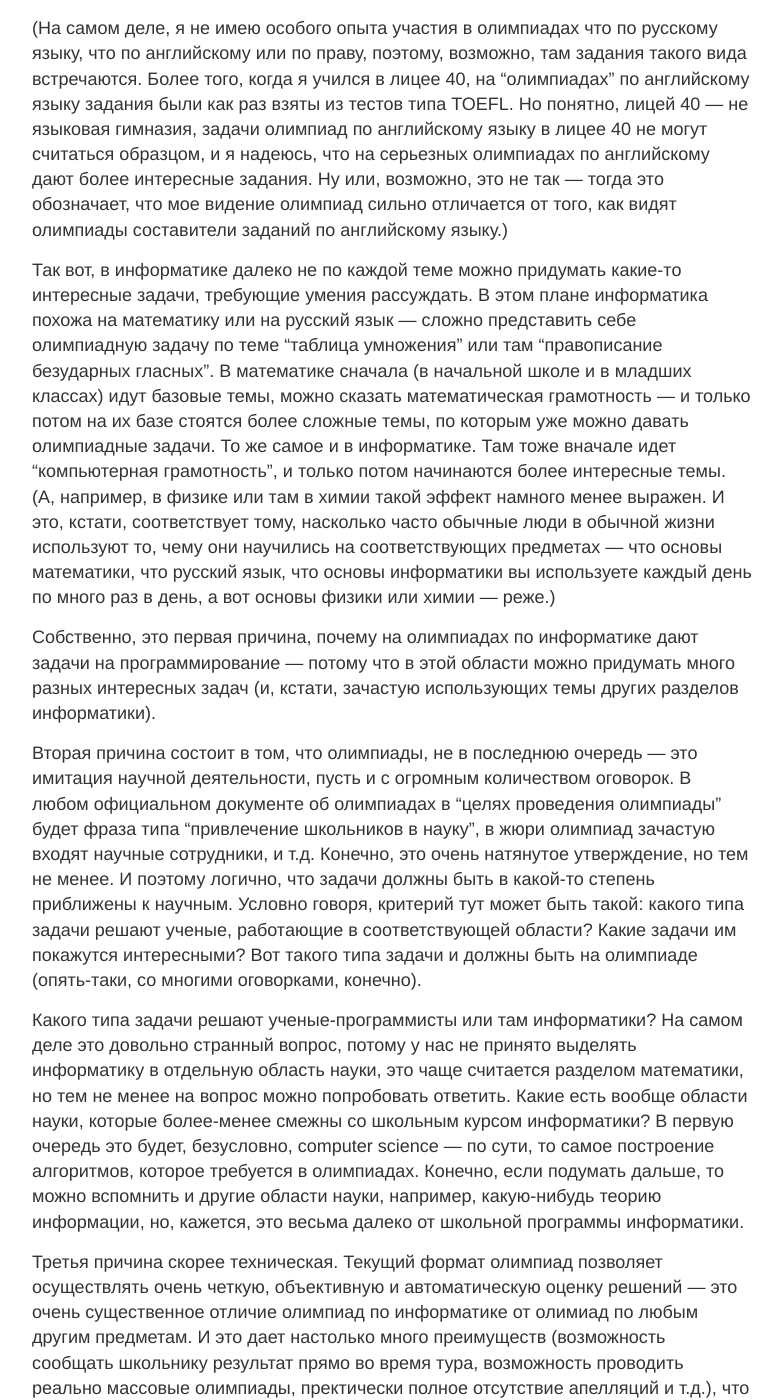
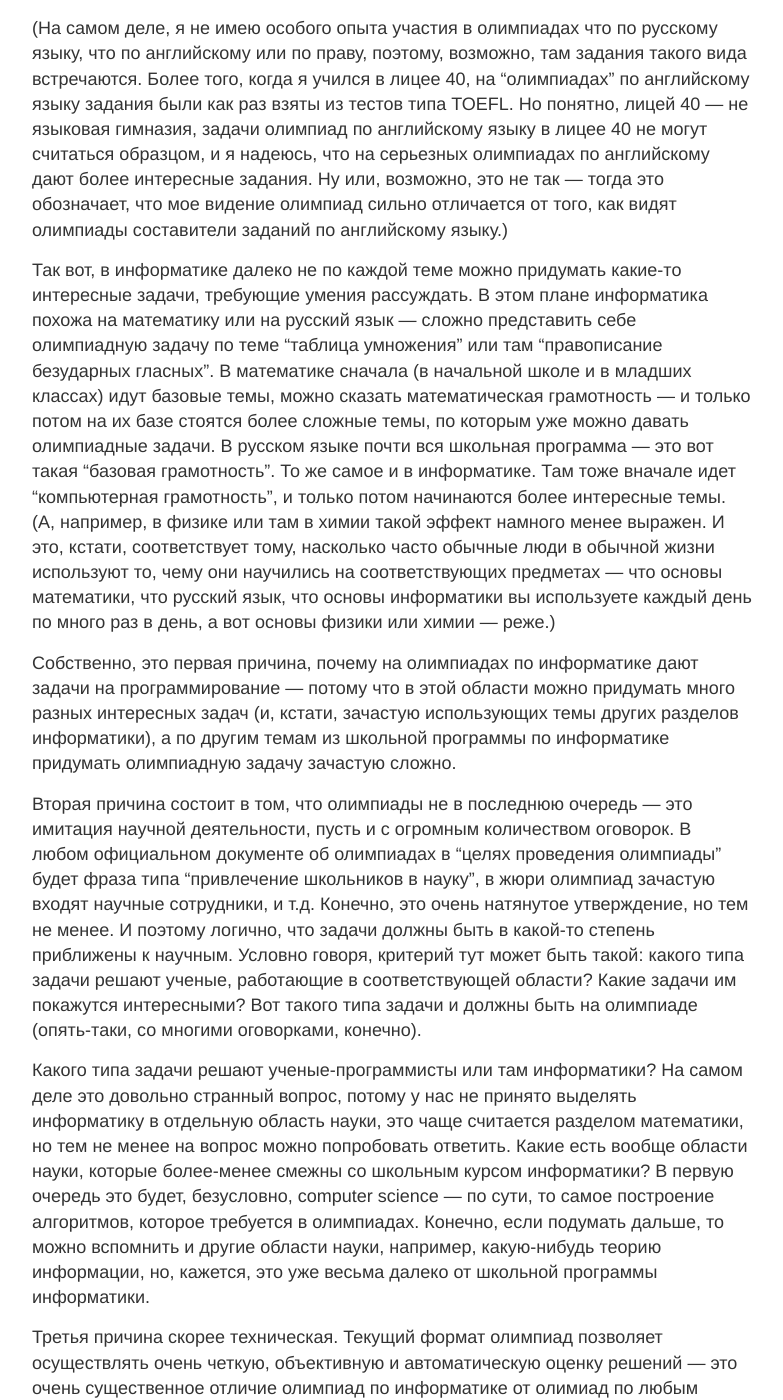
Before and after one commit to petr-kalinin/algoprog-blog, a Jekyll site: the page built from draft.md, in a window 1280 px wide and 1400 px high, scrolled down 1655 px. Shown: the whole window, without its empty margins (248-1031 px from the left). Built offline with Jekyll 4.4.1, drawn with Linux system fonts in a browser that asks for light colours; our own code applies the rules of GitHub Pages for plain Markdown files; some of the changed text lies outside the part shown.

Commit message:
Update draft.md

```diff
--- a/draft.md
+++ b/draft.md
@@ -6,11 +6,11 @@
 Для начала, формальный ответ. Если говорить конкретно о Всероссийской олимпиаде школьников, то есть основной документ,
 регламентирующий ее проведение — это
 [Порядок проведения Всероссийской олимпиады школьников](http://base.garant.ru/70575694/908f31cae2381bc116692d85e4fde044/#block_901).
-Он устанавливает (п. 35 и аналогичные), что олимпиада (начиная со школьного этапа)
+Он устанавливает (п. 35 и аналогичные), что олимпиада (начиная со школьного этапа!)
 проводится по заданиям, основанным на содержании образовательных программ
 *углубленного* уровня. Я не школьный учитель, и потому не могу уверенно рассуждать на тему того, что входит в такие программы,
 и в каком классе появляется первое программирование, но я нагуглил какие-то программы для 7-8 классов,
-и там программирование на паскале вполне есть. Поэтому формально то, что в олимпиадах за 8 и старше классы, есть программирование,
+и там программирование на паскале вполне есть. Поэтому формально то, что в олимпиадах за 8 и старше классы есть программирование,
 кажется, ничему не противоречит. Если в какой-то школе программирования в 8 классе не проходят, значит, у них какая-то не та программа,
 возможно, не углубленного уровня. (Более того, в контексте серьезного участия во ВсОШ имеет смысл обсуждать только 9 и старше классы,
 потому что по 8 и младше классам нет ни регионального этапа, ни Всероссийского, и потому вообще олимпиады ВсОШ младше 9 класса —
@@ -51,16 +52,18 @@
 В этом плане информатика похожа на математику или на русский язык — сложно представить себе олимпиадную задачу по теме
 "таблица умножения" или там "правописание безударных гласных". В математике сначала (в начальной школе и в младших классах) идут
 базовые темы, можно сказать математическая грамотность — и только потом на их базе стоятся более сложные темы, по которым уже можно
-давать олимпиадные задачи. То же самое и в информатике. Там тоже вначале идет "компьютерная грамотность", и только потом
+давать олимпиадные задачи. В русском языке почти вся школьная программа — это вот такая "базовая грамотность".
+То же самое и в информатике. Там тоже вначале идет "компьютерная грамотность", и только потом
 начинаются более интересные темы. (А, например, в физике или там в химии такой эффект намного менее выражен. И это, кстати,
 соответствует тому, насколько часто обычные люди в обычной жизни используют то, чему они научились на соответствующих предметах
 — что основы математики, что русский язык, что основы информатики вы используете каждый день по много раз в день,
 а вот основы физики или химии — реже.)
 
 Собственно, это первая причина, почему на олимпиадах по информатике дают задачи на программирование — потому что в этой области можно
-придумать много разных интересных задач (и, кстати, зачастую использующих темы других разделов информатики).
+придумать много разных интересных задач (и, кстати, зачастую использующих темы других разделов информатики), а по другим темам из
+школьной программы по информатике придумать олимпиадную задачу зачастую сложно.
 
-Вторая причина состоит в том, что олимпиады, не в последнюю очередь — это имитация научной деятельности,
+Вторая причина состоит в том, что олимпиады не в последнюю очередь — это имитация научной деятельности,
 пусть и с огромным количеством оговорок. В любом официальном документе об олимпиадах в "целях проведения олимпиады" будет фраза типа
 "привлечение школьников в науку", в жюри олимпиад зачастую входят научные сотрудники, и т.д. Конечно, это очень натянутое утверждение,
 но тем не менее. И поэтому логично, что задачи должны быть в какой-то степень приближены к научным. Условно говоря, критерий тут может
@@ -71,13 +74,13 @@
 выделять информатику в отдельную область науки, это чаще считается разделом математики, но тем не менее на вопрос можно попробовать
 ответить. Какие есть вообще области науки, которые более-менее смежны со школьным курсом информатики? В первую очередь это будет,
 безусловно, computer science — по сути, то самое построение алгоритмов, которое требуется в олимпиадах. Конечно, если подумать дальше,
-то можно вспомнить и другие области науки, например, какую-нибудь теорию информации, но, кажется, это весьма далеко от школьной
+то можно вспомнить и другие области науки, например, какую-нибудь теорию информации, но, кажется, это уже весьма далеко от школьной
 программы информатики.
 
 Третья причина скорее техническая. Текущий формат олимпиад позволяет осуществлять очень четкую, объективную и автоматическую оценку
 решений — это очень существенное отличие олимпиад по информатике от олимиад по любым другим предметам. И это дает настолько много
 преимуществ (возможность сообщать школьнику результат прямо во время тура, возможность проводить реально массовые олимпиады,
-пректически полное отсутствие апелляций и т.д.), что от этого странно отказываться.
+практически полное отсутствие апелляций и т.д.), что от этого странно отказываться.
 
 Еще одна причина, которую стоит упомянуть, состоит в том, что — опять-таки, в отличие от многих других предметов — в программировании
 существует огромное количество серьезных соревнований, не являющихся школьными олимпиадами, но тем не менее очень близких к ним по
```
Also changed, not shown: other parts of draft.md (+2 -1 lines).
